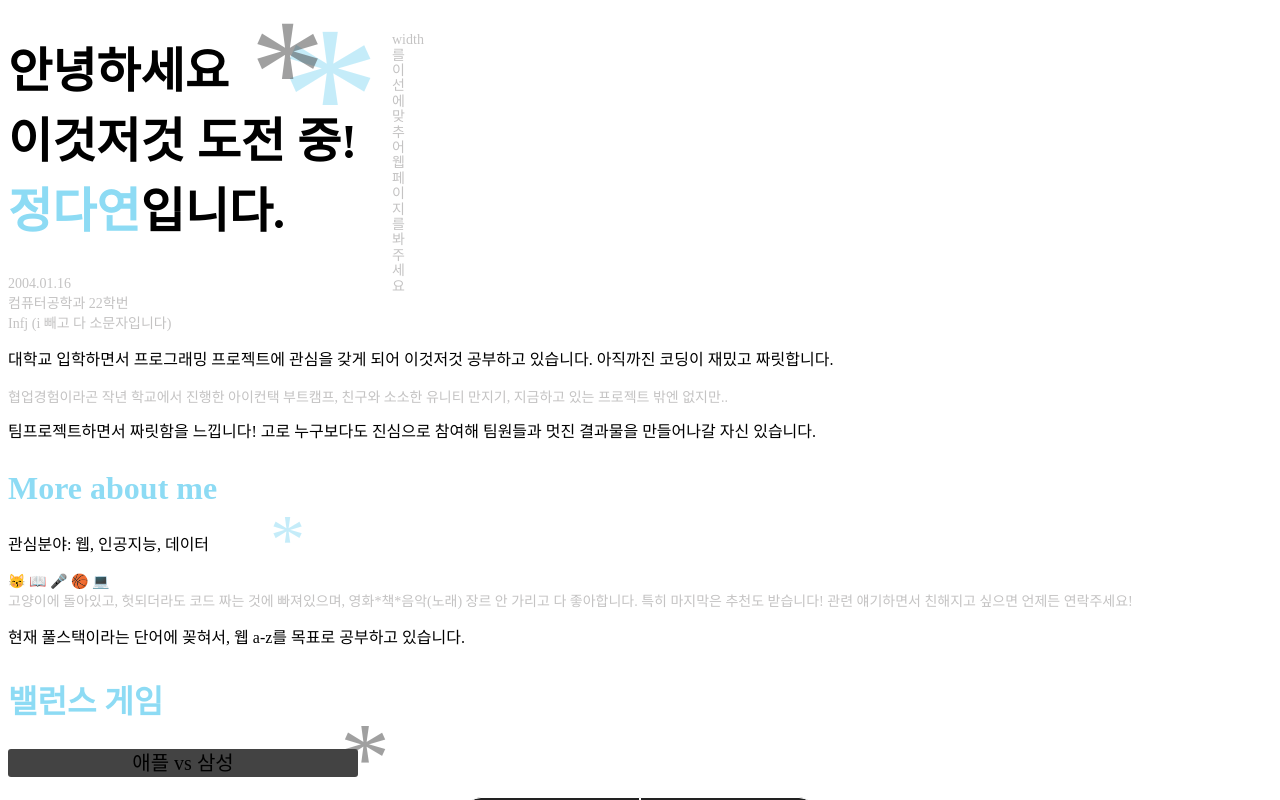
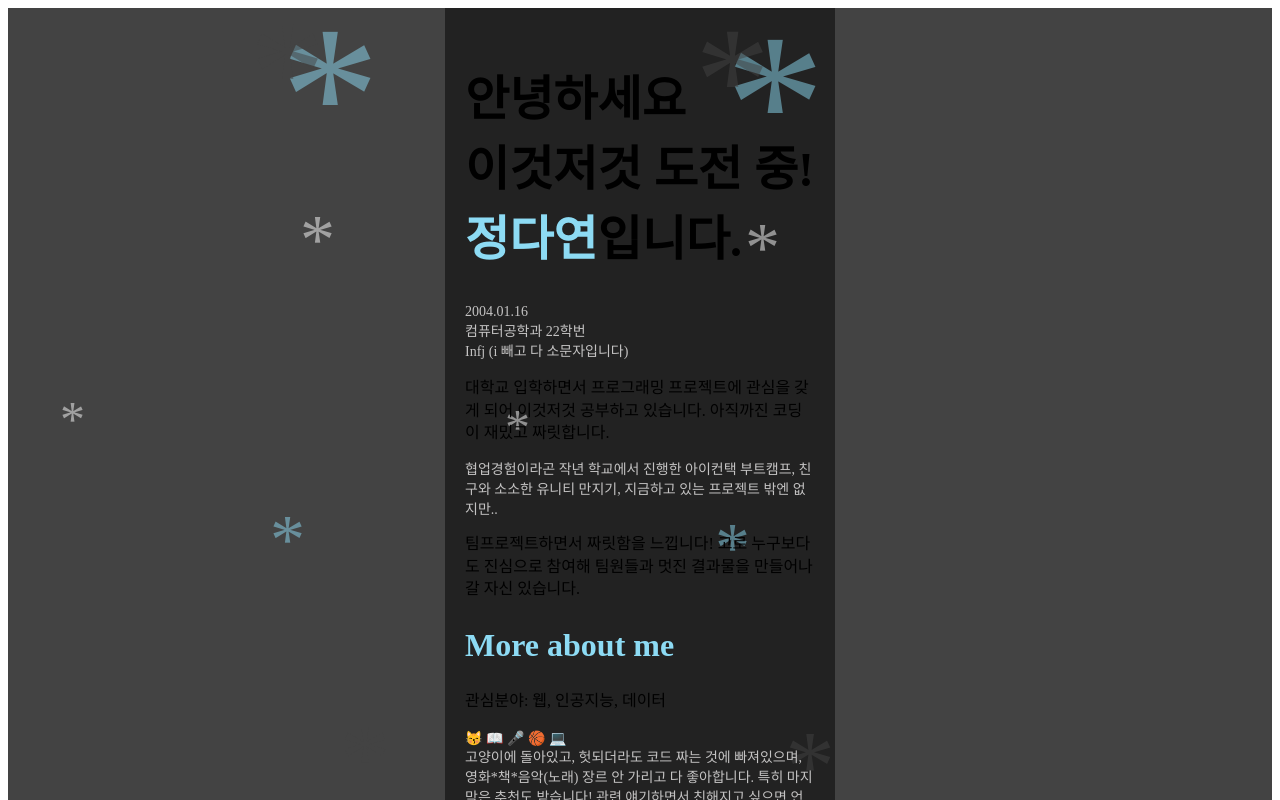
Before and after one commit to likelion11-kangwon/PikachuCodingWarmUp, a React (Create React App) app in the folder WarmUpProject/: page /JeongDayeon in a window 1280 px wide. Shown: the top 800 px of the page. Built offline with nearby package versions, Linux system fonts and the light colour scheme; the HTML template or start-up script is replaced by a standard one.

Commit message:
[Feat] #13 - hidden overflow elements
390px 넘는 요소들 없애버림

```diff
--- a/WarmUpProject/src/JeongDayeon.js
+++ b/WarmUpProject/src/JeongDayeon.js
@@ -11,7 +11,8 @@ function JeongDayeon() {
 
   return (
     <div className='JeongDayeon'>
-        <div id='recommend_width' className='small_font'>width를 이 선에 맞추어 웹페이지를 봐주세요</div>
+        <JustForStyle/>
+        <div id='width_cut'>
           <JustForStyle />
           <Profile />
           <AboutMe />
@@ -19,6 +20,7 @@ function JeongDayeon() {
           <Projects />
           <TechStacks />
           <Channels />
+        </div>
     </div>
   );
 }
--- a/WarmUpProject/src/styles/index.css
+++ b/WarmUpProject/src/styles/index.css
@@ -3,7 +3,7 @@
 body {
   background-color: rgb(34, 34, 34);
   color:white;
-  padding: 20px;
+  padding: 0px;
   margin: 0px;
   font-family: 'Pretendard';
 }
--- a/WarmUpProject/src/styles/jdy.css
+++ b/WarmUpProject/src/styles/jdy.css
@@ -4,6 +4,19 @@
     --back-c: rgb(34, 34, 34);
     --font-c: white;
     --font-side-c: rgb(196, 195, 195);
+}
+
+.JeongDayeon{
+    background-color: var(--side-c);
+}
+
+.JeongDayeon #width_cut{
+    background-color: var(--back-c);
+    position: relative;
+    width:350px;
+    padding: 20px;
+    margin:auto;
+    overflow: hidden;
 }
 
 .jdy_h1{
@@ -226,7 +239,7 @@
 #tech_stacks #tech_container{
     display: flex;
     overflow: hidden;
-    margin-left: calc(-50vw + 50%);
+    margin-left: -20px;
     width:390px;
     white-space:nowrap;
 }
```
Lines whose indentation alone changed are shown as unchanged.
